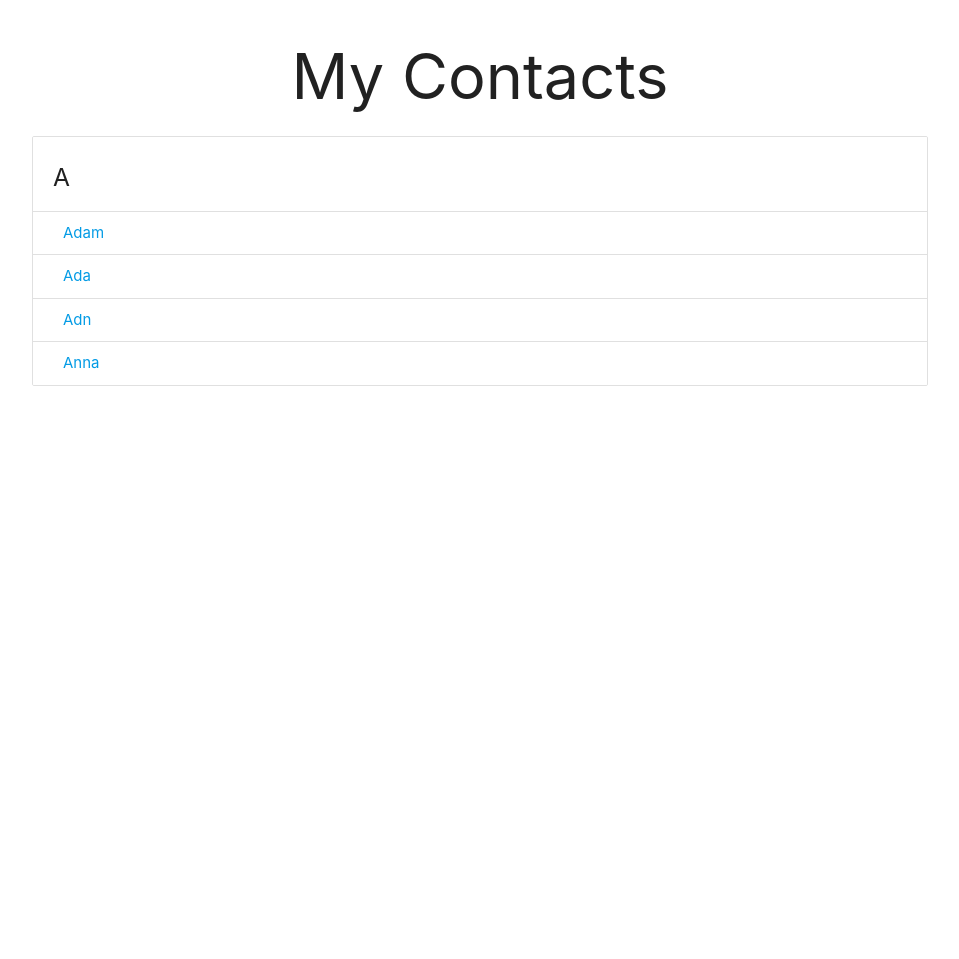
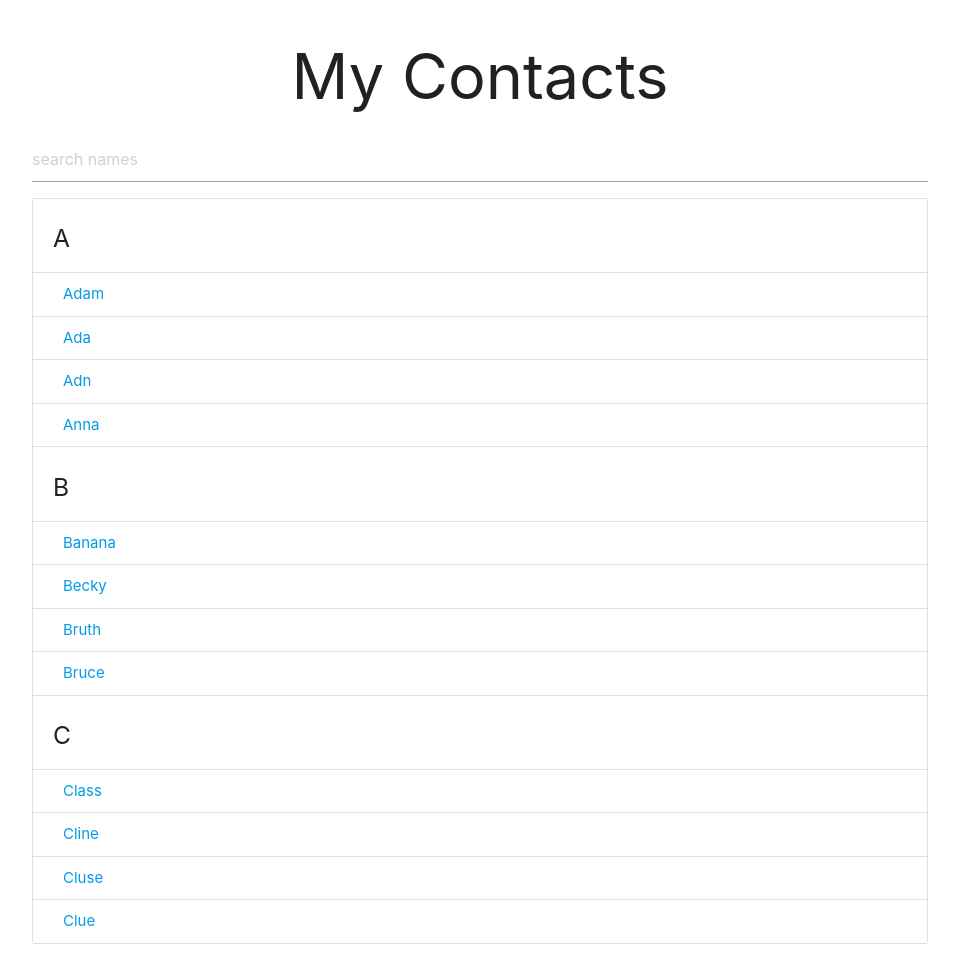
Before and after one commit to Tduncan14/FilterAble, a plain HTML site: page index.html in a window 1280 px wide. Shown: the whole page, without its empty margins (160-1119 px from the left). Before the commit the page ends 800 px from the top, so only its background shows below. Drawn offline with nearby package versions, Linux system fonts and the light colour scheme.

Commit message:
keep moving forward

```diff
--- a/index.html
+++ b/index.html
@@ -19,6 +19,8 @@
             My Contacts
 
         </h1>
+      <input type="text" id="filterInput" placeholder="search names">
+
 
         <ul id="names"class="collection with-header">
           <li class="collection-header">
@@ -36,6 +38,38 @@
              <li class="collection-item">
                     <a href="#">Anna</a>
                 </li>
+
+                <li class="collection-header">
+                        <h5>B</h5>
+                    </li>
+                    <li class="collection-item">
+                        <a href="#">Banana</a>
+                    </li>
+                    <li class="collection-item">
+                          <a href="#">Becky</a>
+                      </li>
+                      <li class="collection-item">
+                              <a href="#">Bruth</a>
+                       </li>
+                       <li class="collection-item">
+                              <a href="#">Bruce</a>
+                          </li>
+
+                          <li class="collection-header">
+                                <h5>C</h5>
+                            </li>
+                            <li class="collection-item">
+                                <a href="#">Class</a>
+                            </li>
+                            <li class="collection-item">
+                                  <a href="#">Cline</a>
+                              </li>
+                              <li class="collection-item">
+                                      <a href="#">Cluse</a>
+                               </li>
+                               <li class="collection-item">
+                                      <a href="#">Clue</a>
+                                  </li>
         </ul>
 
     </div>
```
